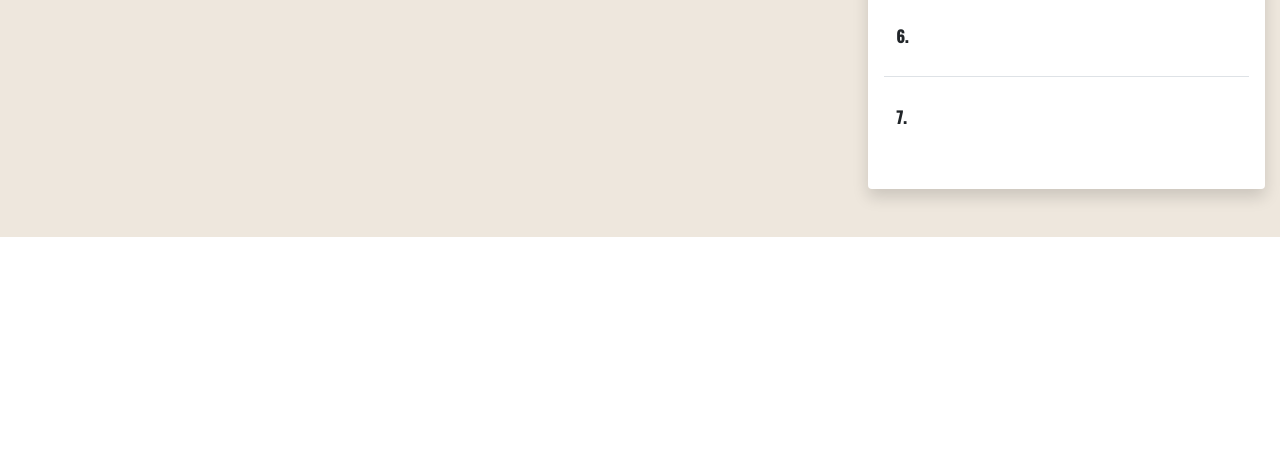
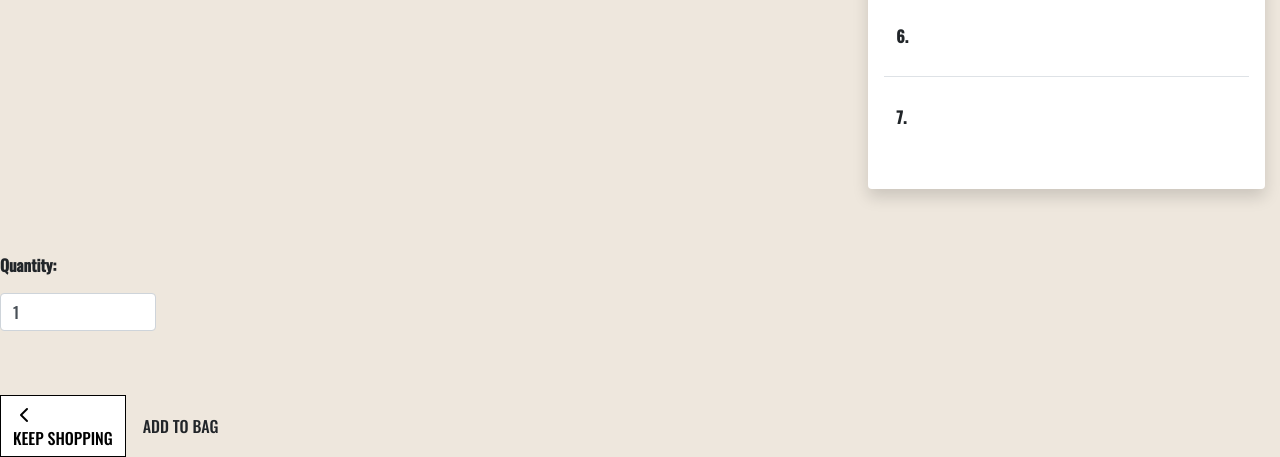
Before and after one commit to David-Maura-Rodgers/House-Vinyl-Ireland, a Django app: template products/templates/products/product_detail.html in a window 1280 px wide. Shown: the part 657-1114 px from the top of the page. Before the commit the page ends 894 px from the top, so only its background shows below. Run offline with Django 3.2, Linux system fonts and the light colour scheme; the template is opened without the code that fills it, so the values that code supplies are empty; some libraries are stand-ins or nearby versions.

Commit message:
add: some css styling for buttons used on form in product details html

```diff
--- a/products/templates/products/product_detail.html
+++ b/products/templates/products/product_detail.html
@@ -38,13 +38,6 @@
                     <p class="mt-3">RECORD INFO: <br>{{ record.description }}</p>
                 </div>
             </div>
-            <!-- <div class="col-12 col-md-6 col-lg-4">
-                <div class = "product-details-container my-5 shadow p-3 mb-2 bg-white rounded">
-                    <p class="mb-0 fs-1 text-uppercase">Track List</p>
-                    <hr>
-                    <p class="mt-3">{{ record.track_list }}</p>
-                </div>
-            </div> -->
             <div class="col-12 col-md-6 col-lg-4">
                 <div class = "product-details-container my-5 shadow p-3 mb-2 bg-white rounded">
                     <table class="table">
@@ -79,6 +72,30 @@
                     </table>
                 </div>
             </div>
+            <form class="form" action="{% url 'add_to_bag' product.id %}" method="POST">
+                {% csrf_token %}
+                <div class="form-row">
+                    <div class="col-12">
+                        <p class="mt-3"><strong>Quantity:</strong></p>
+                        <div class="form-group w-50">
+                            <div class="input-group">
+                                <input class="form-control qty_input" type="number" name="quantity" value="1" min="1" max="99" data-item_id="{{ product.id }}" id="id_qty_{{ product.id }}">
+                            </div>
+                        </div>
+                    </div>
+
+                    <div class="col-12">
+                        <a href="{% url 'products' %}" class="btn btn-outline-black rounded-0 mt-5">
+                            <span class="icon">
+                                <i class="fas fa-chevron-left"></i>
+                            </span>
+                            <span class="text-uppercase">Keep Shopping</span>
+                        </a>
+                        <input type="submit" class="btn btn-black rounded-0 text-uppercase mt-5" value="Add to Bag">
+                    </div>
+                    <input type="hidden" name="redirect_url" value="{{ request.path }}">
+                </div>
+            </form>
         </div>
     </div>
 {% endblock %}
--- a/static/css/style.css
+++ b/static/css/style.css
@@ -117,6 +117,41 @@ body {
     width: 1.5rem;
 }
 
+.btt-button {
+    height: 42px;
+    width: 42px;
+    position: fixed;
+    bottom: 10px;
+    right: 10px;
+}
+
+.btt-link {
+    cursor: pointer;
+}
+
+.btn-outline-black {
+    background: white;
+    color: black !important; /* use important to override link colors for <a> elements */
+    border: 1px solid black;
+}
+
+.btn-outline-black:hover,
+.btn-outline-black:active,
+.btn-outline-black:focus {
+    background: black;
+    color: white !important;
+}
+
+.shop-now-button:hover,
+.shop-now-button:active,
+.shop-now-button:focus,
+.btn-black:hover,
+.btn-black:active,
+.btn-black:focus {
+    background: #222;
+    color: white;
+}
+
 /* https://stackoverflow.com/questions/57660097/horizontally-and-vertically-center-a-font-awesome-icon-over-an-image */
 .bag {
     color: black;
```
